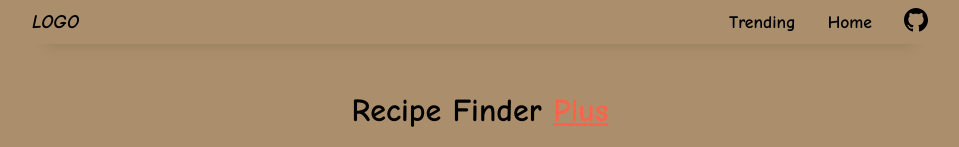
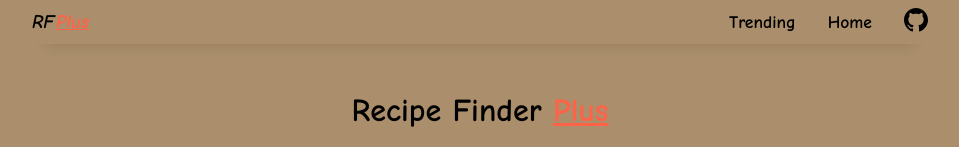
Before and after one commit to modestsp/RecipeFinderPlusClient, a React (Vite) app: page / in a window 1280 px wide. Shown: the top 147 px of the page, without its empty margins (160-1119 px from the left). Built offline with nearby package versions, Linux system fonts and the light colour scheme.

Commit message:
Changed logo

```diff
--- a/src/components/Layout/Header.tsx
+++ b/src/components/Layout/Header.tsx
@@ -5,7 +5,9 @@ import githubIcon from "../../assets/githubIcon.svg";
 const Header = () => {
   return (
     <header className={styles.header}>
-      <p className={styles.logo}>LOGO</p>
+      <p className={styles.logo}>
+        RF<span>Plus</span>
+      </p>
       <ul>
         <li>
           <Link className={styles.link} to={"/trending"}>
```
